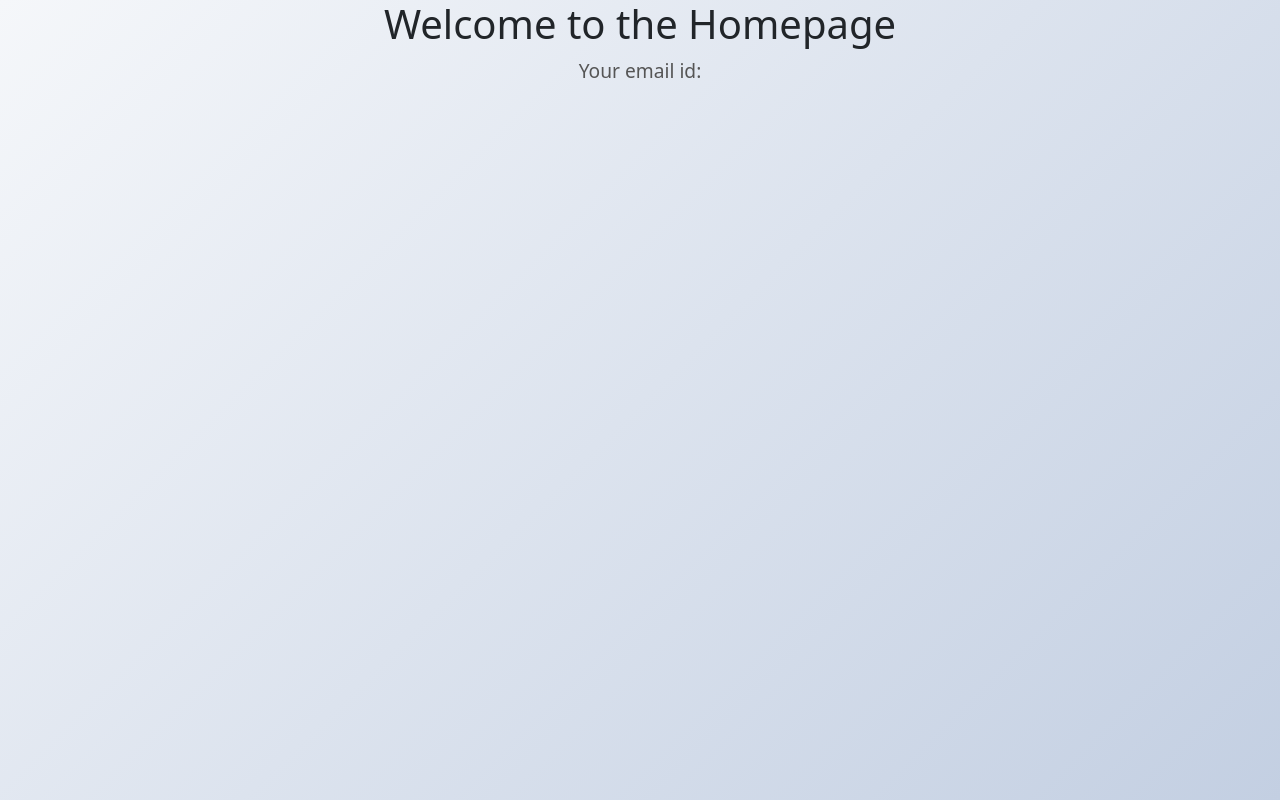
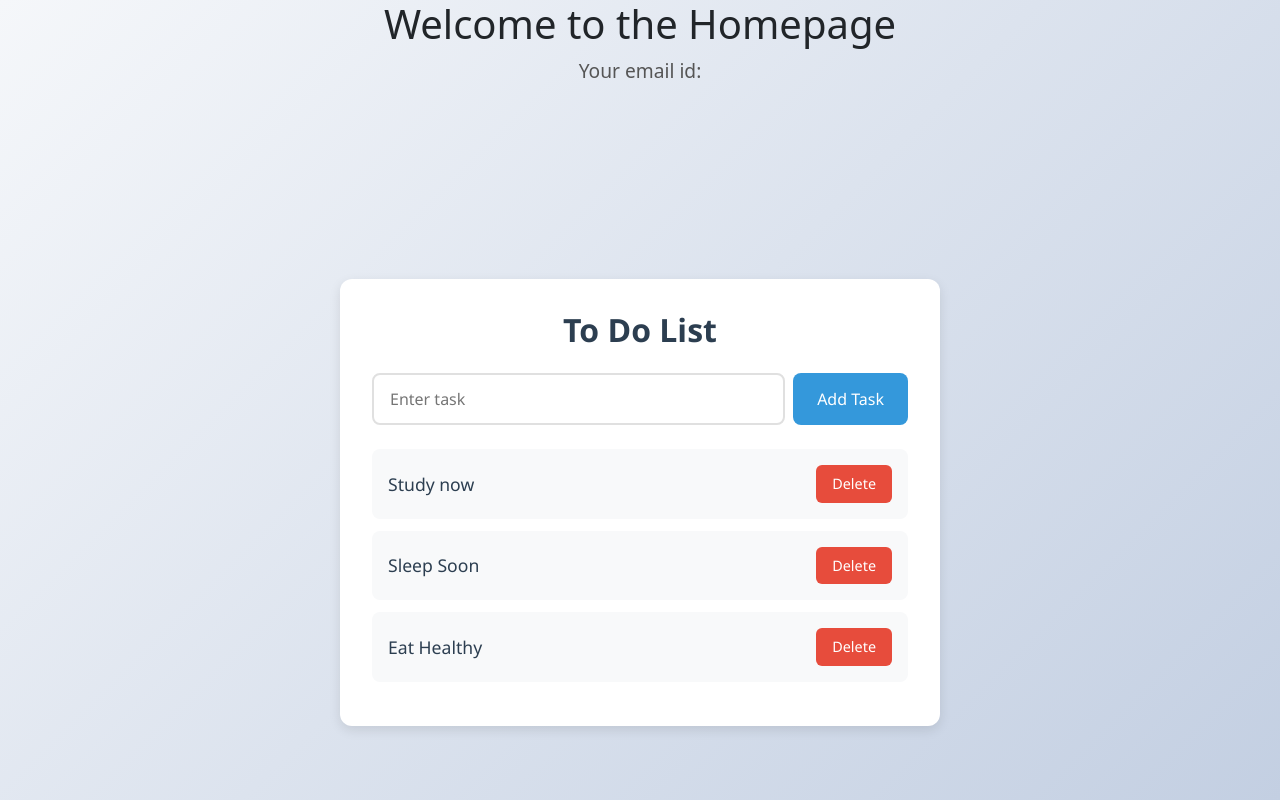
Before and after one commit to tharun2623/React-7days_Challenge, a React (Create React App) app: page /home in a window 1280 px wide. Built offline with nearby package versions, Linux system fonts and the light colour scheme; the HTML template or start-up script is replaced by a standard one.

Commit message:
To do list task  Completed

```diff
--- a/src/components/homepage.jsx
+++ b/src/components/homepage.jsx
@@ -1,5 +1,6 @@
 import React from "react";
 import { useLocation } from "react-router-dom";
+import TaskList from "./task";
 
 
 const Homepage = () => {
@@ -9,8 +10,16 @@ const Homepage = () => {
         <div>
             <h1>Welcome to the Homepage {name}</h1>
             <p>Your email id: {email}</p>
+            <br/>
+            <br/>
+            <br/>
+            <br/>
+            <br/>
+            <br/>
+            <TaskList />
         </div>
     )
+
 }
 
 export default Homepage;
--- /dev/null
+++ b/src/components/task.jsx
@@ -0,0 +1,55 @@
+import React, { useState } from "react";
+
+function TaskList() {
+    const [tasks, setTasks] = useState(['Study now', 'Sleep Soon', 'Eat Healthy']);
+    const [newTask, setNewTask] = useState('');
+
+    function handleInputChange(e) {
+       setNewTask(e.target.value);
+    }
+
+    function handleAddTask() {
+        if (newTask.trim() !== '') {
+            setTasks([...tasks, newTask]);
+            setNewTask('');
+        }
+    }
+
+    function deleteTask(index) {
+        const updatedTasks = tasks.filter((_, i) => i !== index);
+        setTasks(updatedTasks);
+    }
+
+    return(
+        <div className="task-list-container">
+            <h1>To Do List</h1>
+            <div className="task-input-container">
+                <input
+                    placeholder="Enter task"
+                    value={newTask}
+                    onChange={handleInputChange}
+                />
+                <button onClick={handleAddTask}>Add Task</button>
+            </div>
+            {tasks.length === 0 ? (
+                <p className="empty-state">No tasks yet. Add some tasks!</p>
+            ) : (
+                <ul className="task-list">
+                    {tasks.map((task, index) => (
+                        <li key={index} className="task-item">
+                            <span className="task-text">{task}</span>
+                            <button
+                                className="delete-btn"
+                                onClick={() => deleteTask(index)}
+                            >
+                                Delete
+                            </button>
+                        </li>
+                    ))}
+                </ul>
+            )}
+        </div>
+    )
+}
+
+export default TaskList;
--- a/src/index.css
+++ b/src/index.css
@@ -183,3 +183,151 @@ input[type="password"]:focus {
   from { transform: rotate(0turn); }
   to { transform: rotate(1turn); }
 }
+
+/*Task Page*/
+/* TaskList.css */
+
+/* Main container styling */
+.task-list-container {
+  max-width: 600px;
+  margin: 2rem auto;
+  padding: 2rem;
+  background-color: #ffffff;
+  border-radius: 12px;
+  box-shadow: 0 4px 12px rgba(0, 0, 0, 0.1);
+  font-family: 'Segoe UI', Tahoma, Geneva, Verdana, sans-serif;
+}
+
+/* Heading style */
+.task-list-container h1 {
+  color: #2c3e50;
+  text-align: center;
+  margin-bottom: 1.5rem;
+  font-size: 2rem;
+  font-weight: 600;
+}
+
+/* Input and button container */
+.task-input-container {
+  display: flex;
+  gap: 0.5rem;
+  margin-bottom: 1.5rem;
+}
+
+/* Input field styling */
+.task-input-container input {
+  flex: 1;
+  padding: 0.75rem 1rem;
+  border: 2px solid #e0e0e0;
+  border-radius: 8px;
+  font-size: 1rem;
+  transition: all 0.3s ease;
+}
+
+.task-input-container input:focus {
+  outline: none;
+  border-color: #3498db;
+  box-shadow: 0 0 0 3px rgba(52, 152, 219, 0.2);
+}
+
+/* Add task button */
+.task-input-container button {
+  padding: 0.75rem 1.5rem;
+  background-color: #3498db;
+  color: white;
+  border: none;
+  border-radius: 8px;
+  font-size: 1rem;
+  font-weight: 500;
+  cursor: pointer;
+  transition: all 0.3s ease;
+}
+
+.task-input-container button:hover {
+  background-color: #2980b9;
+  transform: translateY(-2px);
+}
+
+.task-input-container button:active {
+  transform: translateY(0);
+}
+
+/* Task list styling */
+.task-list {
+  list-style: none;
+  padding: 0;
+  margin: 0;
+}
+
+/* Individual task item */
+.task-item {
+  display: flex;
+  justify-content: space-between;
+  align-items: center;
+  padding: 1rem;
+  margin-bottom: 0.75rem;
+  background-color: #f8f9fa;
+  border-radius: 8px;
+  transition: all 0.3s ease;
+}
+
+.task-item:hover {
+  background-color: #e9ecef;
+  transform: translateX(5px);
+}
+
+/* Task text */
+.task-text {
+  flex: 1;
+  color: #2c3e50;
+  font-size: 1.1rem;
+}
+
+/* Delete button */
+.delete-btn {
+  padding: 0.5rem 1rem;
+  background-color: #e74c3c;
+  color: white;
+  border: none;
+  border-radius: 6px;
+  font-size: 0.9rem;
+  cursor: pointer;
+  transition: all 0.2s ease;
+}
+
+.delete-btn:hover {
+  background-color: #c0392b;
+}
+
+/* Empty state (if needed) */
+.empty-state {
+  text-align: center;
+  color: #7f8c8d;
+  padding: 2rem;
+}
+
+/* Responsive adjustments */
+@media (max-width: 640px) {
+  .task-list-container {
+    padding: 1.5rem;
+    margin: 1rem;
+  }
+
+  .task-input-container {
+    flex-direction: column;
+  }
+
+  .task-input-container button {
+    width: 100%;
+  }
+}
+
+/* Animation for task entry */
+@keyframes fadeIn {
+  from { opacity: 0; transform: translateY(10px); }
+  to { opacity: 1; transform: translateY(0); }
+}
+
+.task-item {
+  animation: fadeIn 0.3s ease-out forwards;
+}
```
